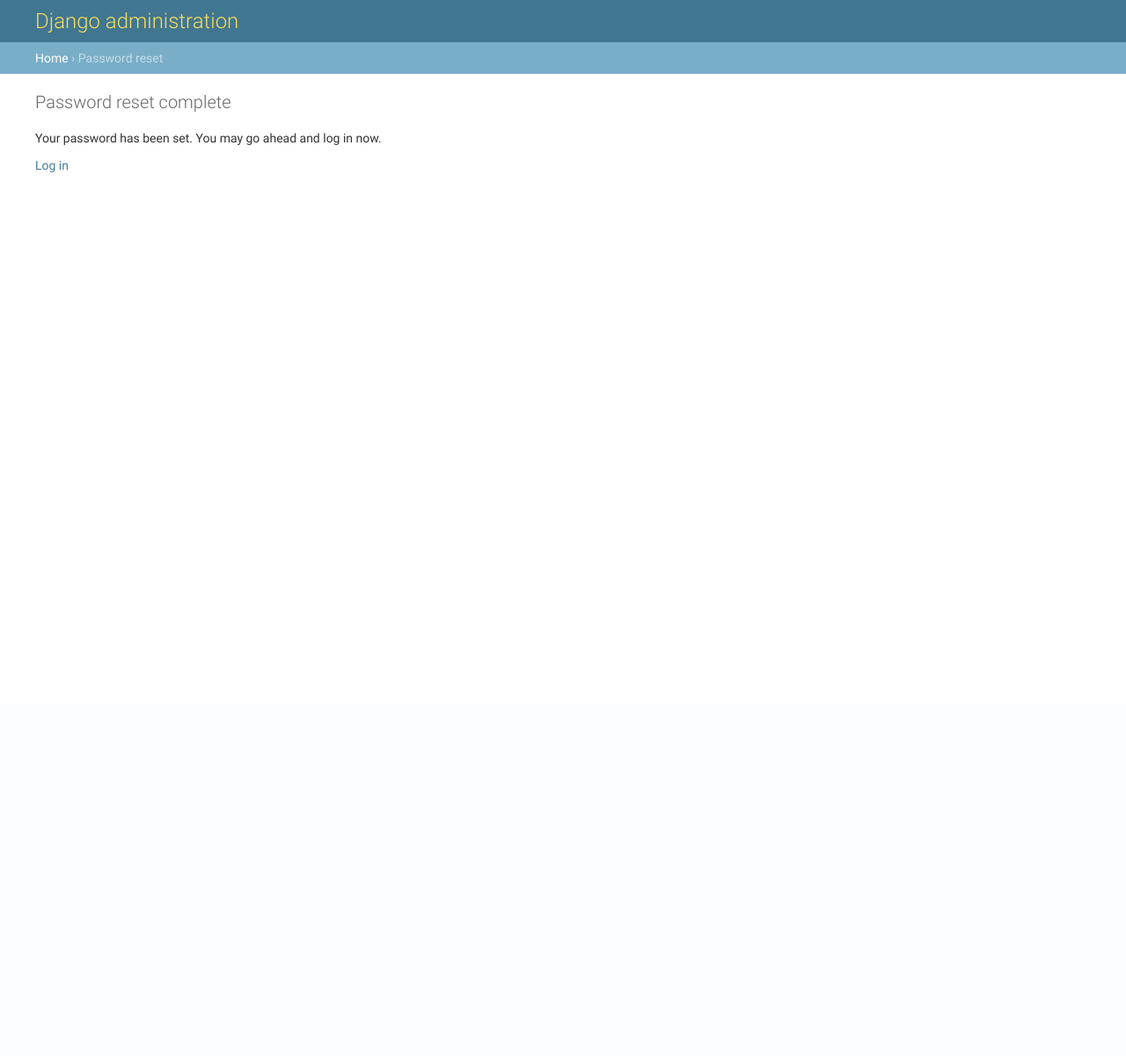
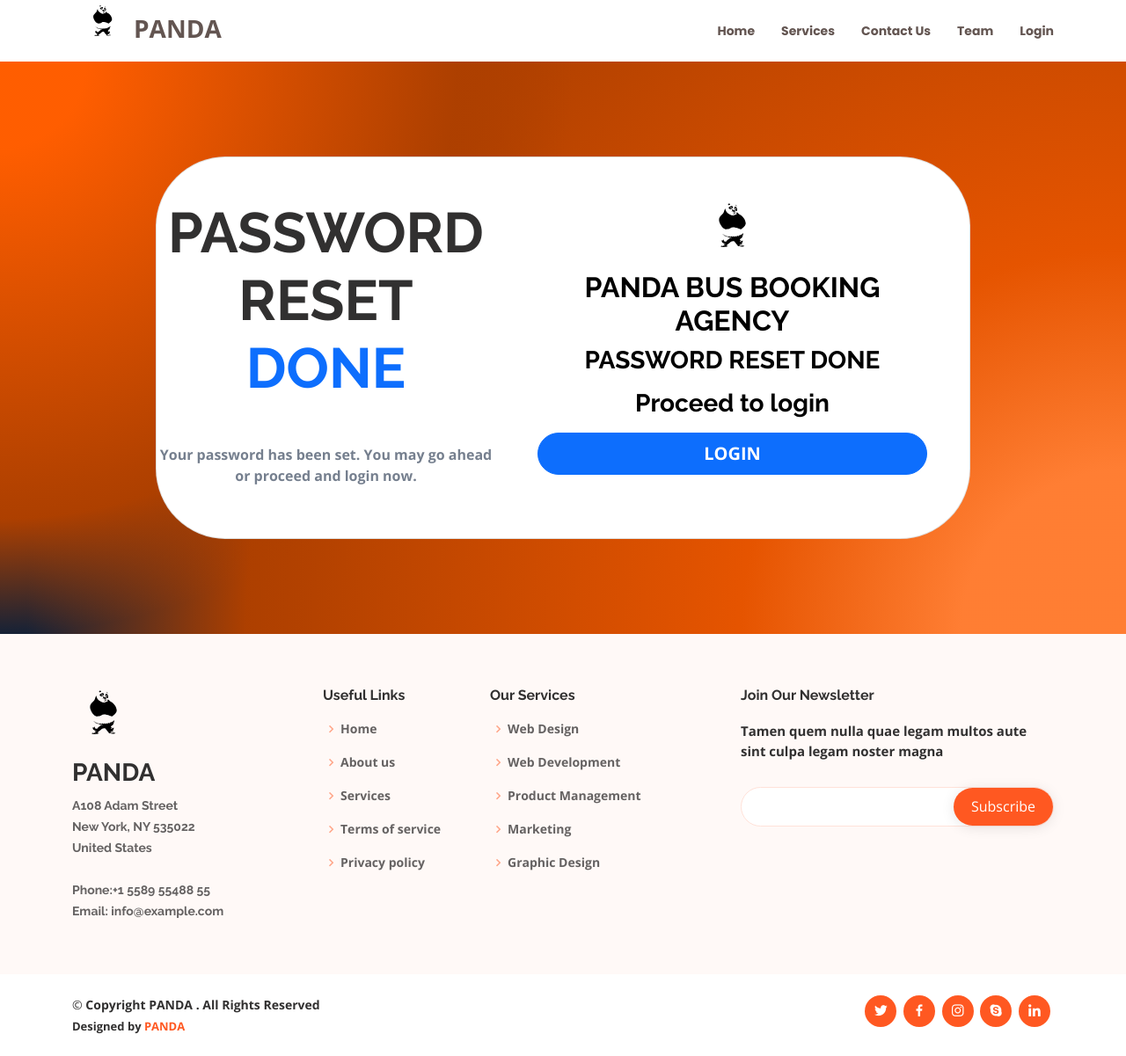
Before and after one commit to latrondav/panda, a Django app: page /resetpasswordcomplete/ in a window 1280 px wide. Shown: the whole page at 88% size. Before the commit the page ends 196 px from the top, so only its background shows below. Run offline with Django 3.2, Linux system fonts and the light colour scheme; some libraries are stand-ins or nearby versions.

Commit message:
password reset

```diff
--- a/spongebob/templates/email_confirmation.html
+++ b/spongebob/templates/email_confirmation.html
@@ -1,6 +1,6 @@
 {% autoescape off %}
 
-Welcome to Django login
+Welcome to Panda Bus Booking Agency.
 
 Hello {{ name }}!
 
--- a/spongebob/templates/head.html
+++ b/spongebob/templates/head.html
@@ -31,4 +31,15 @@
     <!-- Template Main CSS File -->
     <link href="{% static 'flexor/css/style.css' %}" rel="stylesheet">
 
+    <!-- Vendor JS Files -->
+    <script src="{% static 'flexor/vendor/aos/aos.js' %}"></script>
+    <script src="{% static 'flexor/vendor/bootstrap/js/bootstrap.bundle.min.js' %}"></script>
+    <script src="{% static 'flexor/vendor/glightbox/js/glightbox.min.js' %}"></script>
+    <script src="{% static 'flexor/vendor/isotope-layout/isotope.pkgd.min.js' %}"></script>
+    <script src="{% static 'flexor/vendor/swiper/swiper-bundle.min.js' %}"></script>
+    <script src="{% static 'flexor/vendor/php-email-form/validate.js' %}"></script>
+
+    <!-- Template Main JS File -->
+    <script src="{% static 'flexor/js/main.js' %}"></script>
+
   </head>
--- /dev/null
+++ b/spongebob/templates/password_reset_complete.html
@@ -0,0 +1,105 @@
+<!doctype html>
+<html lang="en">
+
+  {% load static %}
+
+  {% include 'head.html' %}
+
+  <body>
+
+    {% include 'headerb4login.html' %}
+
+    <main id="main">
+<!-- ======= Login ======= -->
+        <section class="background-radial-gradient overflow-hidden">
+            <style>
+                .background-radial-gradient {
+                  background-color: hsl(218, 41%, 15%);
+                  background-image: radial-gradient(650px circle at 0% 0%,
+                      hsl(22, 100%, 50%) 15%,
+                      hsl(22, 100%, 45%) 35%,
+                      hsl(22, 100%, 35%) 75%,
+                      hsl(22, 100%, 34%) 80%,
+                      transparent 100%),
+                    radial-gradient(1250px circle at 100% 100%,
+                      hsl(22, 100%, 60%) 15%,
+                      hsl(22, 100%, 45%) 35%,
+                      hsl(22, 100%, 35%) 75%,
+                      hsl(22, 100%, 34%) 80%,
+                      transparent 100%);
+                }
+
+                #radius-shape-1 {
+                  height: 220px;
+                  width: 220px;
+                  top: -60px;
+                  left: -130px;
+                  background: radial-gradient(#44006b, #ad1fff);
+                  overflow: hidden;
+                }
+
+                #radius-shape-2 {
+                  border-radius: 38% 62% 63% 37% / 70% 33% 67% 30%;
+                  bottom: -60px;
+                  right: -110px;
+                  width: 300px;
+                  height: 300px;
+                  background: radial-gradient(#44006b, #ad1fff);
+                  overflow: hidden;
+                }
+
+                .bg-glass {
+                  background-color: hsla(0, 0%, 100%, 0.9) !important;
+                  backdrop-filter: saturate(200%) blur(25px);
+                }
+              </style>
+
+            <div class="container py-5 h-100 fade-in">
+              <div class="row d-flex justify-content-center align-items-center h-100">
+                <div class="col col-xl-10 text-center">
+                  <div class="card" style="border-radius: 5rem;">
+                    <div class="row g-0">
+                      <div class="col-md-6 col-lg-5 d-none d-md-block" style="border-radius: 1rem 0 0 1rem;">
+
+                        <div class="text-center">
+                            <h1 class="my-5 display-3 fw-bold ls-tight">
+                            <strong>PASSWORD RESET</strong><br/>
+                            <span class="text-primary"><strong>DONE</strong></span>
+                            </h1>
+                            <p style="color: hsl(217, 10%, 50.8%)">
+                                <strong>
+                                    Your password has been set.
+                                    You may go ahead or proceed and login now.
+                            </strong>
+                            </p>
+                        </div>
+                      </div>
+
+                      <div class="col-md-6 col-lg-7 d-flex align-items-center">
+                        <div class="card-body p-4 p-lg-5 text-black">
+                            <div class="text-center">
+                                <img class="mb-4" src="{% static 'assets/brand/panda.svg' %}" alt="" width="72" height="57">
+                                <h2><strong>PANDA BUS BOOKING AGENCY</strong></h2>
+                                <h4 class="h3 mb-3 fw-normal"><strong>PASSWORD RESET DONE</strong></h4>
+                                <h6 class="h3 mb-3 fw-normal"><strong>Proceed to login</strong></h6>
+                            </div>
+
+                            <div class="text-center">
+                                <a type="submit" class="w-100 btn btn-lg btn-primary" style="border-radius: 10rem;" href="/login"><strong>LOGIN</strong></a>
+                            </div>
+                            <br>
+
+                        </div>
+                      </div>
+                    </div>
+                  </div>
+                </div>
+              </div>
+            </div>
+          </section><!-- End Login -->
+    </main>
+
+    {% include 'footer.html' %}
+
+  </body>
+</html>
--- /dev/null
+++ b/spongebob/templates/password_reset_subject.txt
@@ -0,0 +1 @@
+PANDA ACCOUNT PASSWORD RESET
--- a/spongebob/urls.py
+++ b/spongebob/urls.py
@@ -1,3 +1,4 @@
+from unicodedata import name
 from django.urls import path
 
 from django.contrib.auth import views as auth_views
@@ -5,7 +6,7 @@ from django.contrib.auth import views as auth_views
 from .import views
 
 urlpatterns = [
-    #path('hello/', views.home),
+    #main path
     path('', views.home_page),
     path('login/', views.login_page),
     path('signup/', views.signup_page),
@@ -17,10 +18,13 @@ urlpatterns = [
     path('contact_us/', views.contact_us_page),
     path('team/', views.team_page),
 
-    #forget password path
-    path('resetpassword/', auth_views.PasswordResetView.as_view(), name= "reset_password"),
-    path('resetpasswordsent/', auth_views.PasswordResetDoneView.as_view(), name= "password_reset_done"),
-    path('reset/<uidb64>/<token>/', auth_views.PasswordResetConfirmView.as_view(), name= "password_reset_confirm"),
-    path('resetpasswordcomplete/', auth_views.PasswordResetCompleteView.as_view(), name= "password_reset_complete"),
+    #reset password path
+    path('resetpasswordform/', auth_views.PasswordResetView.as_view(template_name="password_reset_form.html"), name= "password_reset_form"),
+    path('resetpassworddone/', auth_views.PasswordResetDoneView.as_view(template_name="password_reset_done.html"), name= "password_reset_done"),
+    path('reset/<uidb64>/<token>/', auth_views.PasswordResetConfirmView.as_view(template_name="password_reset_confirm.html"), name= "password_reset_confirm"),
+    path('resetpasswordcomplete/', auth_views.PasswordResetCompleteView.as_view(template_name="password_reset_complete.html"), name= "password_reset_complete"),
 
+    #change password path
+    path('changepasswordform/', auth_views.PasswordChangeView.as_view(), name="password_change_form"),
+    path('changepassworddone/', auth_views.PasswordChangeDoneView.as_view(), name="password_change_done"),
 ]
--- a/spongebob/views.py
+++ b/spongebob/views.py
@@ -90,7 +90,7 @@ def signup_page(request):
 
         # WELCOME EMAIL
 
-        subject = "Welcome to PANDA - Django Login!!"
+        subject = "WELCOME TO PANDA"
         message = "Hello " + myuser.first_name + "!! \n" + "Welcome to PANDA!! \n Thank you for visiting our website. \n We have also sent you a confirmation email, please confirm your email address inorder to activate you account. \n\n Thanking you, \n LARD, \n PANDA ADMINISTRATOR."
         from_email = settings.EMAIL_HOST_USER
         to_list = [myuser.email]
@@ -99,7 +99,7 @@ def signup_page(request):
         # Email Address Confirmation Email
 
         current_site = get_current_site(request)
-        email_subject = "Confirm your email @PANDA - Django Login!"
+        email_subject = "PANDA ACCOUNT CONFIRMATION"
         message2 = render_to_string('email_confirmation.html', {
             'name': myuser.first_name,
             'domain': current_site.domain,
```
Also changed, not shown: spongebob/templates/contact_us.html (+0 -12 lines), spongebob/templates/index.html (+0 -10 lines), spongebob/templates/login.html (+1 -13 lines), spongebob/templates/password_reset_confirm.html (renamed from spongebob/templates/forget_password.html, +19 -24 lines), spongebob/templates/password_reset_done.html (added, +96 -0 lines), spongebob/templates/password_reset_email.html (added, +16 -0 lines), spongebob/templates/password_reset_form.html (renamed from spongebob/templates/change_password.html, +16 -35 lines), spongebob/templates/services.html (+0 -12 lines), spongebob/templates/signup.html (+0 -12 lines), spongebob/templates/team.html (+0 -12 lines), db.sqlite3, spongebob/templates/password_change_done.html (added), spongebob/templates/password_change_form.html (added).
